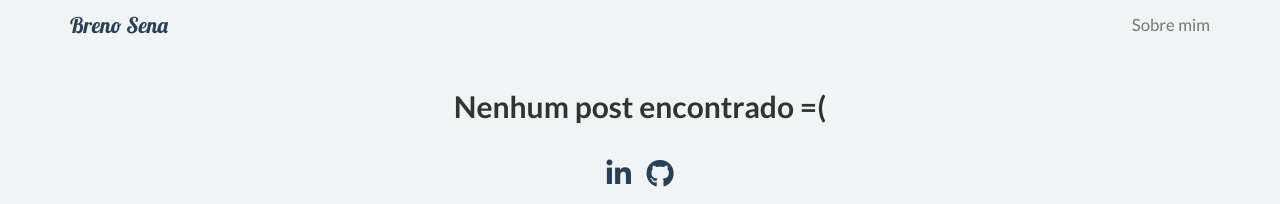
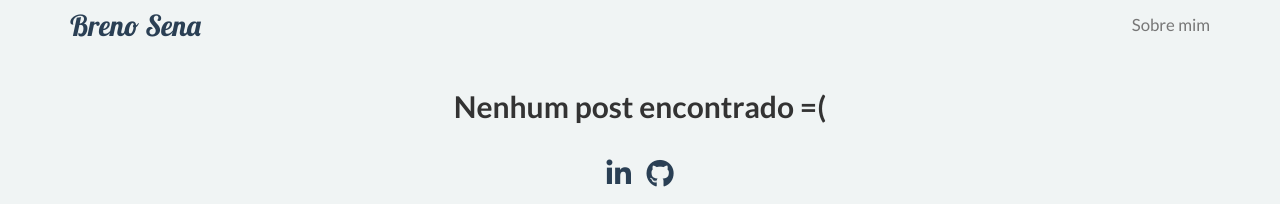
Before and after one commit to brenofsena/brenofsena.github.io, a Jekyll site: the page built from index.html, in a window 1280 px wide. Shown: the top 204 px of the page. Built offline with Jekyll 4.4.1, drawn with Linux system fonts in a browser that asks for light colours; nearby versions of some CDN libraries.

Commit message:
update layout (#3)

```diff
--- a/_includes/head.html
+++ b/_includes/head.html
@@ -3,6 +3,7 @@
 <head>
   <meta charset="utf-8">
   <meta name="viewport" content="width=device-width, initial-scale=1">
+  <link rel="icon" href="/favicon.png">
   <title>{% if page.title %} {{ page.title }} {% else %} {{ site.title }} {% endif %}</title>
   <link href="https://fonts.googleapis.com/css?family=Lato:400,700|Lobster" rel="stylesheet">
   <!-- Bootstrap CSS -->
--- a/_sass/_layout.scss
+++ b/_sass/_layout.scss
@@ -5,7 +5,7 @@
 
 .menu .logo{
   font-family: $font-logo;
-  font-size: 1.2em;
+  font-size: 1.6em;
   color: $secondary-color;
 }
 .menu .navbar{
```
Also changed, not shown: favicon.png (added).
